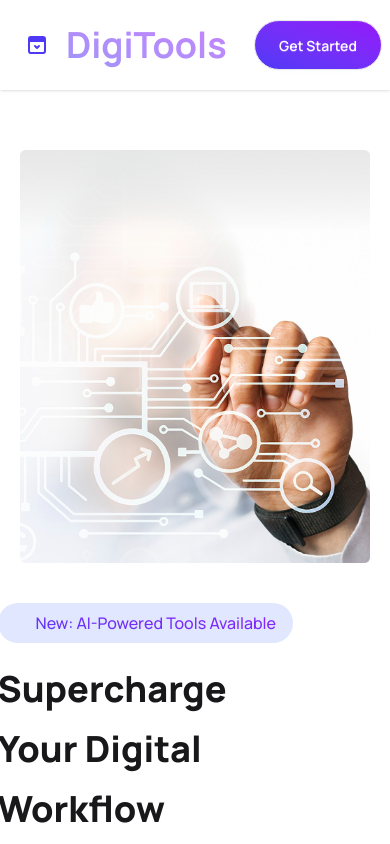
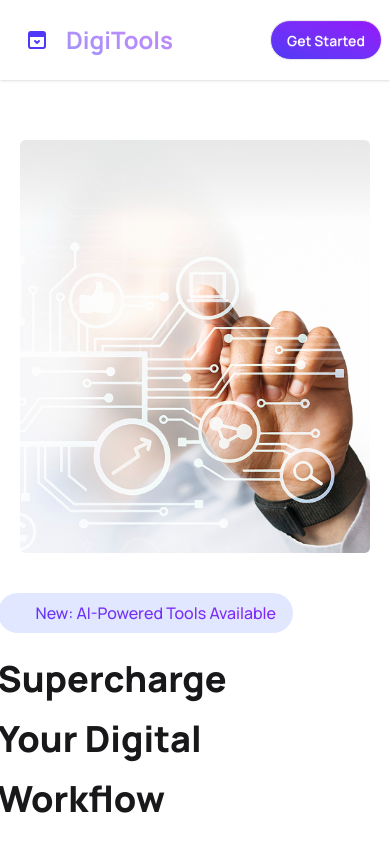
Before and after one commit to nafiz2024/Programming-Hero-Assignment-06, a React (Vite) app: page / in a window 390 px wide. Shown: the top 844 px of the page. Built offline with nearby package versions, Linux system fonts and the light colour scheme.

Commit message:
Responsive Fix

```diff
--- a/src/components/Navbar/Navbar.jsx
+++ b/src/components/Navbar/Navbar.jsx
@@ -24,7 +24,7 @@ const Navbar = () => {
                                 <li><a>Login</a></li>
                             </ul>
                         </div>
-                        <h1 className='bg-gradient-to-tr from-[#4F39F6] to-[#9514FA] bg-clip-text text-transparent text-4xl font-bold py-1 animate-pulse'>
+                        <h1 className='bg-gradient-to-tr from-[#4F39F6] to-[#9514FA] bg-clip-text text-transparent text-2xl lg:text-4xl font-bold py-1 animate-pulse'>
                             <a href="">DigiTools</a>
                         </h1>
                     </div>
@@ -40,7 +40,7 @@ const Navbar = () => {
                     <div className="navbar-end space-x-4">
                         <a className='text-xl hover:text-[#4F39F6] hidden lg:flex' href=""><MdOutlineShoppingCart /></a>
                         <a className='font-semibold hover:text-[#4F39F6] hidden lg:flex' href="">Login</a>
-                        <a className="btn rounded-full bg-gradient-to-tr from-[#4F39F6] to-[#9514FA] text-white hover:from-pink-500 hover:to-orange-500 p-6">Get Started</a>
+                        <a className="btn rounded-full bg-gradient-to-tr from-[#4F39F6] to-[#9514FA] text-white hover:from-pink-500 hover:to-orange-500 p-4 lg:p-6">Get Started</a>
                     </div>
                 </div>
             </div>
```
